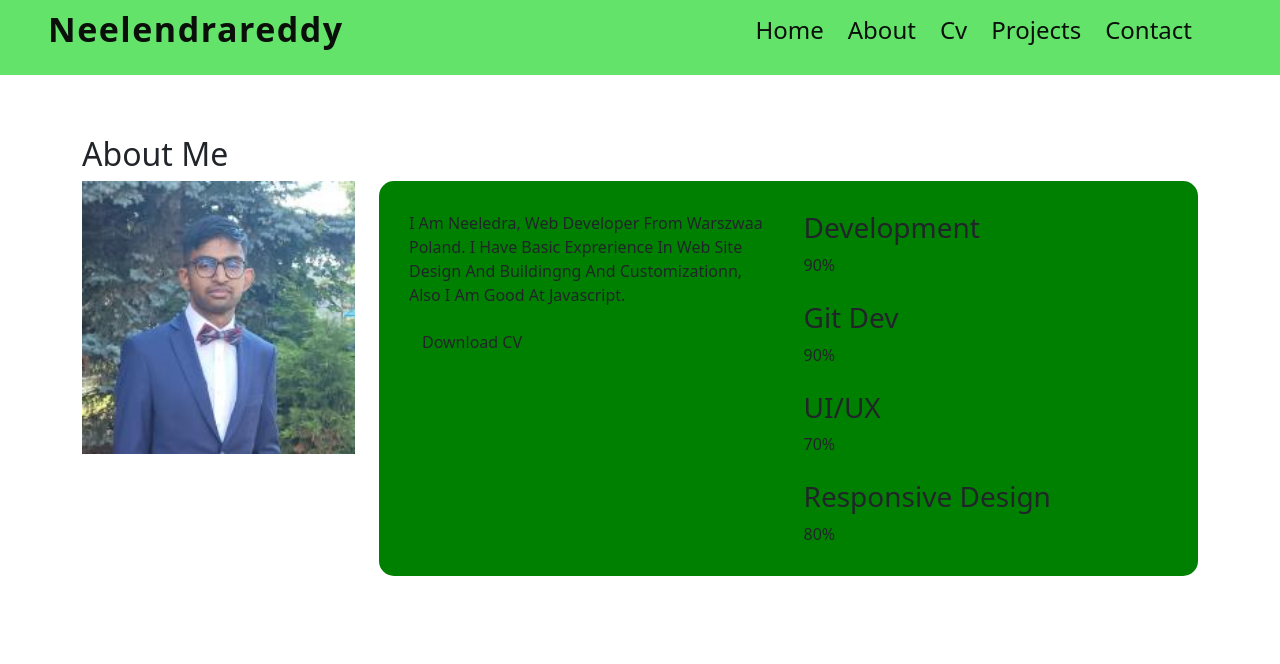
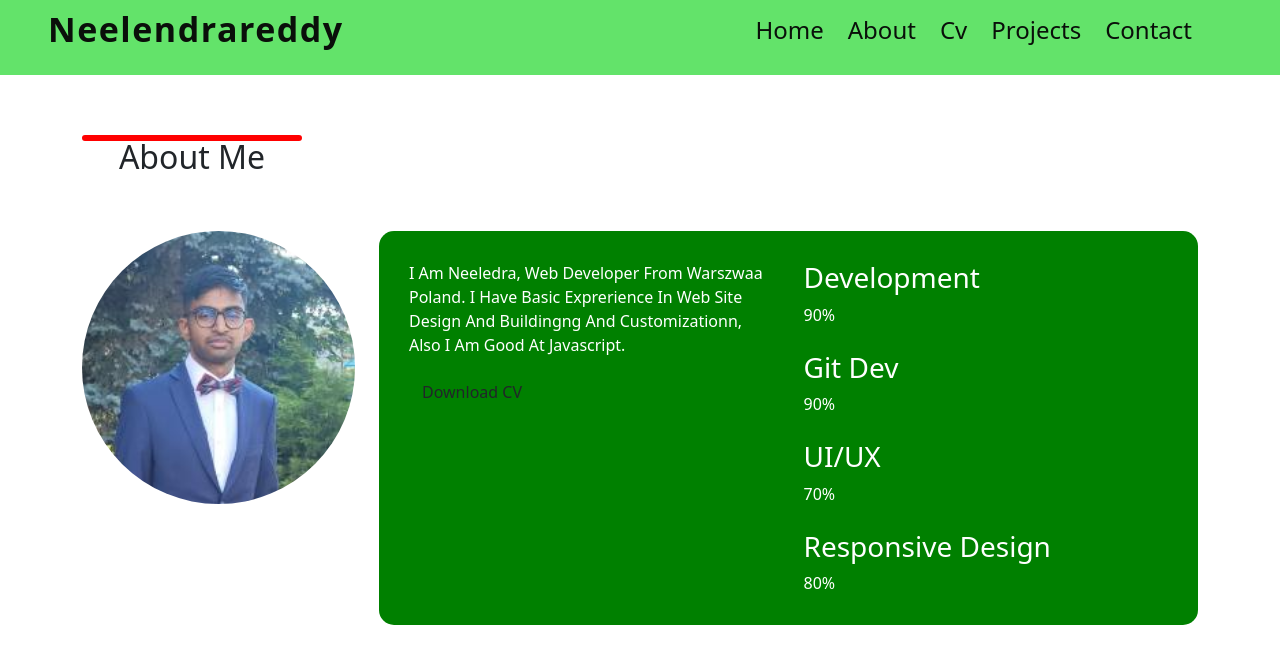
Before and after one commit to neelendrareddy9001/my-portfolio-website, a React (Create React App) app: page /about in a window 1280 px wide. In both pictures the pointer is over the element "About Me". Shown: the top 664 px of the page. Built offline with nearby package versions, Linux system fonts and the light colour scheme.

Commit message:
stles applied

```diff
--- a/src/component/About/About.scss
+++ b/src/component/About/About.scss
@@ -1,9 +1,23 @@
 @import "../../styles/globalStyle";
 @import "../../styles/media\ .scss";
 
+.about_title {
+  text-align: center;
+}
+.about_title:hover {
+  content: "";
+  position: absolute;
+  width: 100%;
+  height: 3px;
+  border-radius: 4px;
+  max-width: 220px;
+  border: 3px solid red;
+}
 .about_container {
   grid-template-columns: 3fr 9fr;
   column-gap: 1.875rem;
+  margin: 6rem auto;
+  color: white;
   .about_data {
     padding: 1.875rem;
     background-color: green;
@@ -43,4 +57,7 @@
       }
     }
   }
+  .about_img {
+    border-radius: 50%;
+  }
 }
```
